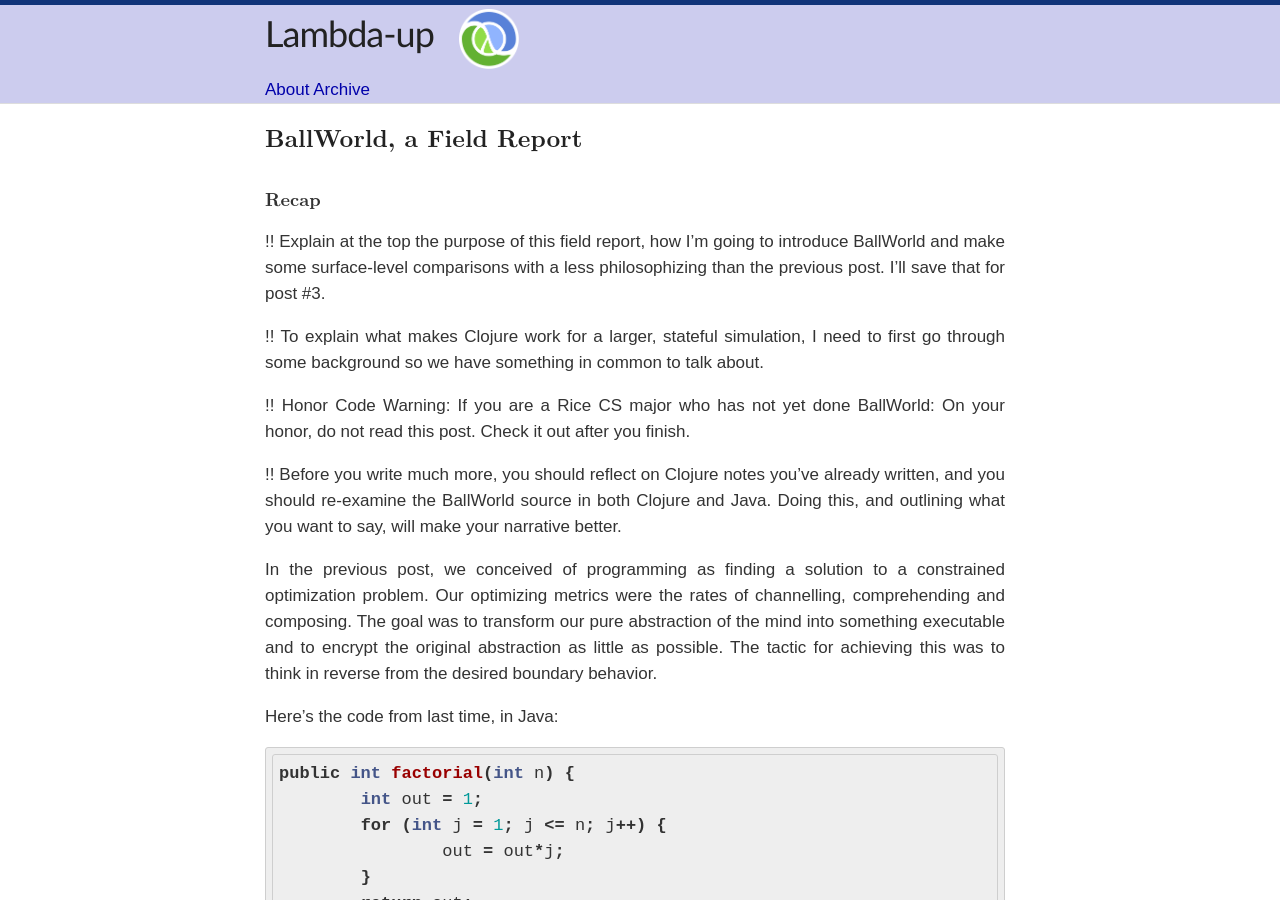
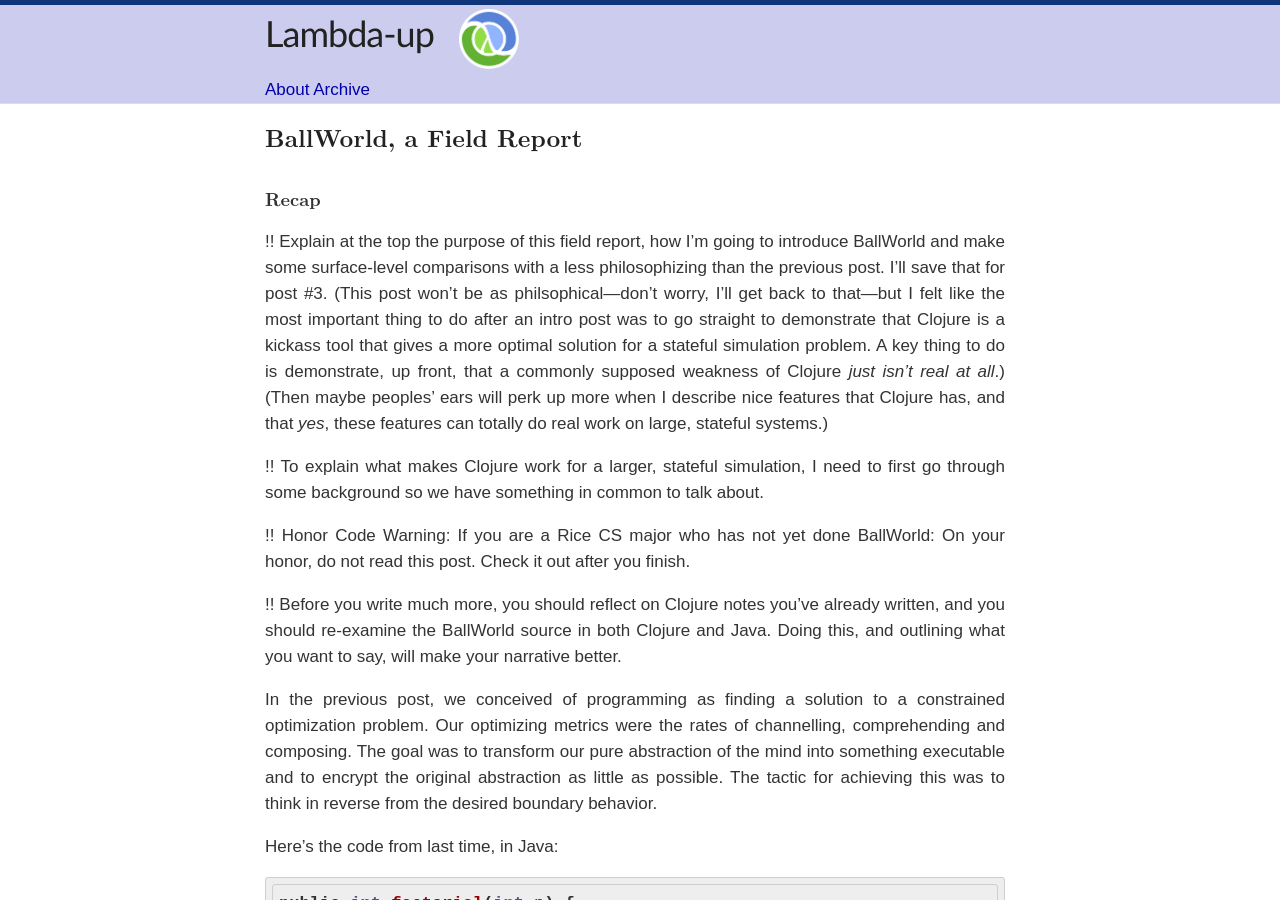
Before and after one commit to rickylevan/lambda-up, a Jekyll site: the page built from ballworld.md, in a window 1280 px wide and 900 px high. Built offline with Jekyll 4.4.1, drawn with Linux system fonts in a browser that asks for light colours; some web fonts are replaced; Markdown is read by kramdown in place of the engine named in the settings.

Commit message:
some more notes to myself for the ballworld post

```diff
--- a/ballworld.md
+++ b/ballworld.md
@@ -7,7 +7,15 @@ title: BallWorld, a Field Report
 
 !! Explain at the top the purpose of this field report, how I'm going to introduce
 BallWorld and make some surface-level comparisons with a less philosophizing
-than the previous post. I'll save that for post #3.
+than the previous post. I'll save that for post #3. (This post won't be as
+philsophical&mdash;don't worry, I'll get back to that&mdash;but I felt like the
+most important thing to do after an intro post was to go straight to demonstrate
+that Clojure is a kickass tool that gives a more optimal solution for a
+stateful simulation problem. A key thing to do is demonstrate, up front,
+that a commonly supposed weakness of Clojure *just isn't real at all*.)
+(Then maybe peoples' ears will perk up more when I describe nice features that
+Clojure has, and that *yes*, these features can totally do real work on
+large, stateful systems.)
 
 !! To explain what makes Clojure work for a larger, stateful simulation, I need
 to first go through some background so we have something in common to talk about.
```
